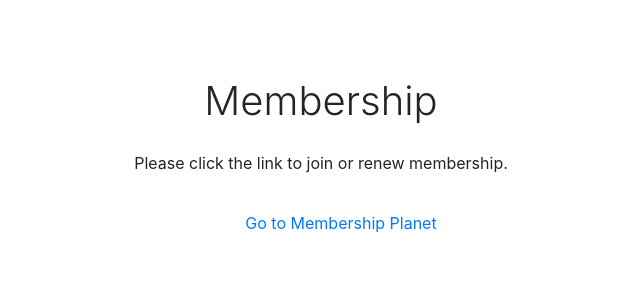
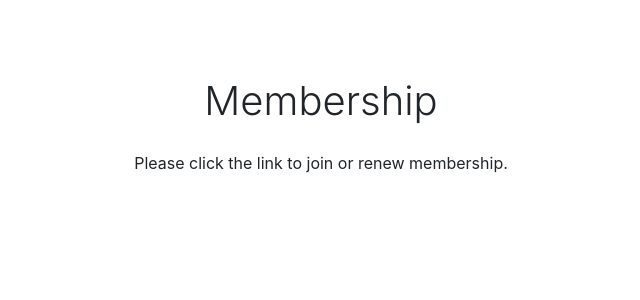
Before and after one commit to JustinRisney/Fcstac.org, a PHP site: page /join-renew in a window 1280 px wide. Shown: the part 56-356 px from the top of the page, without its empty margins (319-959 px from the left). Run offline with PHP 8.4, Linux system fonts and the light colour scheme; some libraries are stand-ins or nearby versions.

Commit message:
Update index.php

```diff
--- a/src/join-renew/index.php
+++ b/src/join-renew/index.php
@@ -13,11 +13,8 @@
 	   	 <h1 style="font-weight: 300">Membership</h1>
 	  	  <p style="padding: 20px 20px;"> Please click the link to join or renew membership.</p>
 		<ul style="list-style: none;">
-     		<li>
 		    <a href="https://www.memberplanet.com/FCSTAC">
-	      Go to Membership Planet
 		    </a>
-		</li>
 	       </ul>
 	    </div>
 
```
